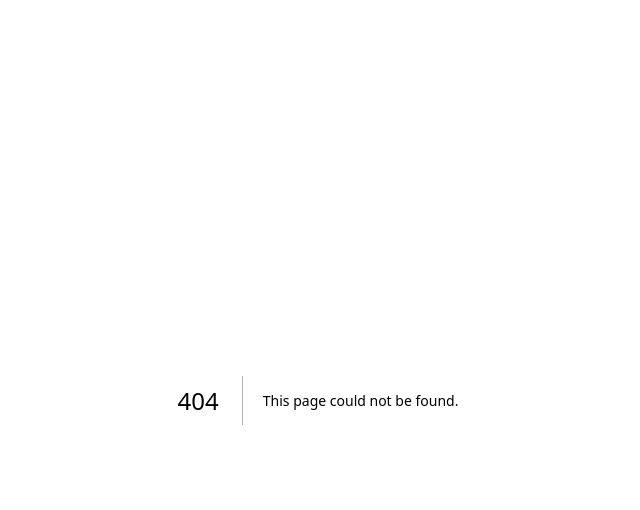
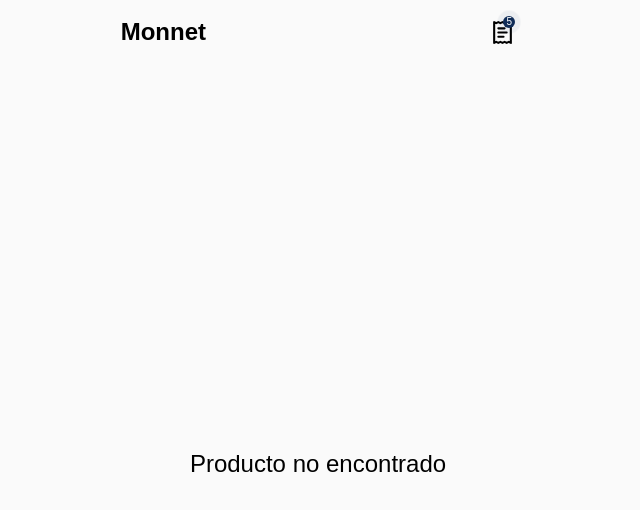
Before and after one commit to leo43161/catgy-front-base, a Next.js app: page /product/1 in a window 1280 px wide. Before the commit this address had no page. Shown: the top 510 px of the page, without its empty margins (322-962 px from the left). Built offline with nearby package versions, Linux system fonts and the light colour scheme; no server answers.

Commit message:
Se agrego un modo de vizualizar cada producto que recien estoy empezando y el layout general

```diff
--- a/src/components/Layout.jsx
+++ b/src/components/Layout.jsx
@@ -0,0 +1,36 @@
+import React from 'react';
+import { ReceiptText } from 'lucide-react';
+import Head from 'next/head';
+
+export default function Layout({ children }) {
+    const MobilePrueba = true;
+    return (
+        <div className="bg-neutral-50">
+            <Head>
+                <title>Catgy</title>
+            </Head>
+            <div className={MobilePrueba ? 'mx-auto md:w-4/12 md:px-0 w-full relative' : 'container mx-auto'}>
+                <div className='p-4'>
+                    <div className='flex justify-between items-center mb-4'>
+                        <h1 className="text-2xl font-bold">Monnet</h1>
+                        <div className='relative'>
+                            <span className="absolute flex h-3 w-3 top-[-4px] right-0">
+                                <span className="animate-ping absolute inline-flex h-full w-full rounded-full bg-primary opacity-75"></span>
+                                <span
+                                    className="relative flex justify-center items-center rounded-full h-3 w-3 bg-primary text-[10px] text-white text-center"
+                                >
+                                    5
+                                </span>
+                            </span>
+                            <ReceiptText color="black" size={25} />
+                        </div>
+                    </div>
+                    <main>
+                        {children}
+                    </main>
+                </div>
+            </div>
+
+        </div>
+    )
+}
--- a/src/components/ProductCard.jsx
+++ b/src/components/ProductCard.jsx
@@ -1,6 +1,7 @@
 // components/ProductCard.jsx
 import { useState } from 'react';
 import { Plus } from 'lucide-react';
+import Link from 'next/link';
 
 export default function ProductCard({ product }) {
   const [isFavorited, setIsFavorited] = useState(false);
@@ -10,6 +11,7 @@ export default function ProductCard({ product }) {
   };
 
   return (
+    <Link href={`/product/${product._id}`}>
       <div className="max-w-sm rounded overflow-hidden shadow-lg bg-white card-glass flex flex-col">
         <div className="relative flex-none">
           <img
@@ -44,5 +46,6 @@ export default function ProductCard({ product }) {
           </div>
         </div>
       </div>
+    </Link>
   );
 }
--- a/src/pages/_app.js
+++ b/src/pages/_app.js
@@ -1,11 +1,14 @@
 import { Provider } from 'react-redux';
 import { store } from '@/redux/store';
 import '@/styles/globals.css';
+import Layout from '@/components/Layout';
 
 function MyApp({ Component, pageProps }) {
   return (
     <Provider store={store}>
+      <Layout>
         <Component {...pageProps} />
+      </Layout>
     </Provider>
   );
 }
--- a/src/pages/index.jsx
+++ b/src/pages/index.jsx
@@ -18,25 +18,9 @@ export default function Home() {
   const MobilePrueba = true;
   const { products } = { products: _products ? _products.products : [] };
 
+
   return (
-    <div className="bg-neutral-50">
-      <div className={MobilePrueba ? 'mx-auto md:w-4/12 md:px-0 w-full relative' : 'container mx-auto'}>
-        {/* <img className="w-auto absolute h-full z-[-1] object-cover" src="/images/bg-3.jpg" alt="" /> */}
-        <div className="p-4">
-          <div className='flex justify-between items-center mb-4'>
-            <h1 className="text-2xl font-bold">Monnet</h1>
-            <div className='relative'>
-              <span className="absolute flex h-3 w-3 top-[-4px] right-0">
-                <span className="animate-ping absolute inline-flex h-full w-full rounded-full bg-primary opacity-75"></span>
-                <span
-                  className="relative flex justify-center items-center rounded-full h-3 w-3 bg-primary text-[10px] text-white text-center"
-                >
-                  5
-                </span>
-              </span>
-              <ReceiptText color="black" size={25} />
-            </div>
-          </div>
+    <div>
       <CategoryList categorySelected={categorySelected} setCategorySelected={setCategorySelected} />
 
       <h2 className="text-2xl font-bold mb-4">Productos Recientes</h2>
@@ -49,7 +33,5 @@ export default function Home() {
         ))}
       </div>
     </div>
-      </div>
-    </div>
   );
 }
--- /dev/null
+++ b/src/pages/product/[id].jsx
@@ -0,0 +1,29 @@
+import { useRouter } from 'next/router';
+import { useGetProductByIdQuery } from '@/redux/services/apiService';
+
+const Product = () => {
+    const router = useRouter();
+    const { id } = router.query;
+
+    // Consulta para obtener los detalles del producto
+    const { data: product, isLoading, error } = useGetProductByIdQuery(id);
+    console.log(error)
+
+    if (isLoading) return <p>Loading...</p>;
+    if (error) return (
+        <div className='text-2xl w-full h-screen flex justify-center items-center'>
+            <h1>Producto no encontrado</h1>
+        </div>
+    );
+
+    return (
+        <div className="container mx-auto p-4">
+            <h1 className="text-3xl font-bold mb-4">{product.name}</h1>
+            {/* <img src={product.imagen} alt={product.name} className="w-full h-auto mb-4" /> */}
+            <p className="text-xl mb-2">Price: ${product.price}</p>
+            <p className="text-md">{product.description}</p>
+        </div>
+    );
+};
+
+export default Product;
--- a/src/redux/services/apiService.js
+++ b/src/redux/services/apiService.js
@@ -11,8 +11,7 @@ export const apiService = createApi({
       }),
     }),
     getProductById: builder.query({
-      query: (id) => `/products/${id}`,
-      transformResponse: (response) => response.data,
+      query: (id) => `/products/${id}`
     }),
     getCategories: builder.query({
       query: () => 'categories?type=all',
```
Also changed, not shown: src/components/Header.jsx (added). Lines whose indentation alone changed are shown as unchanged.
